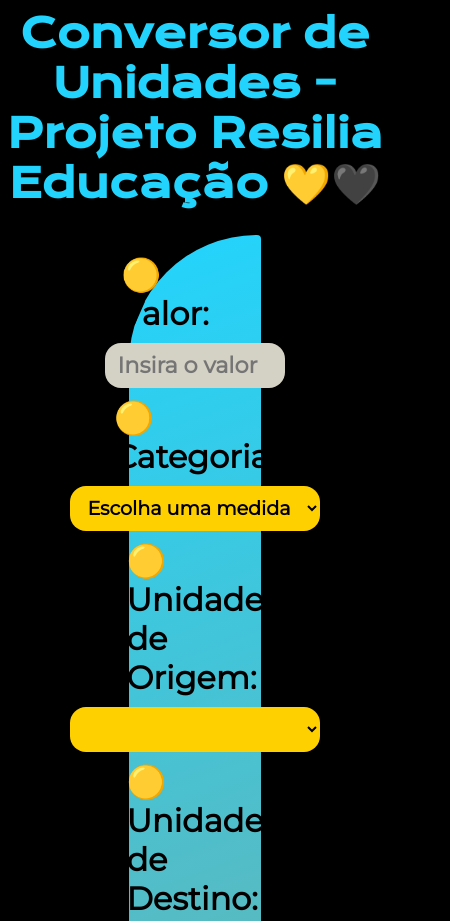
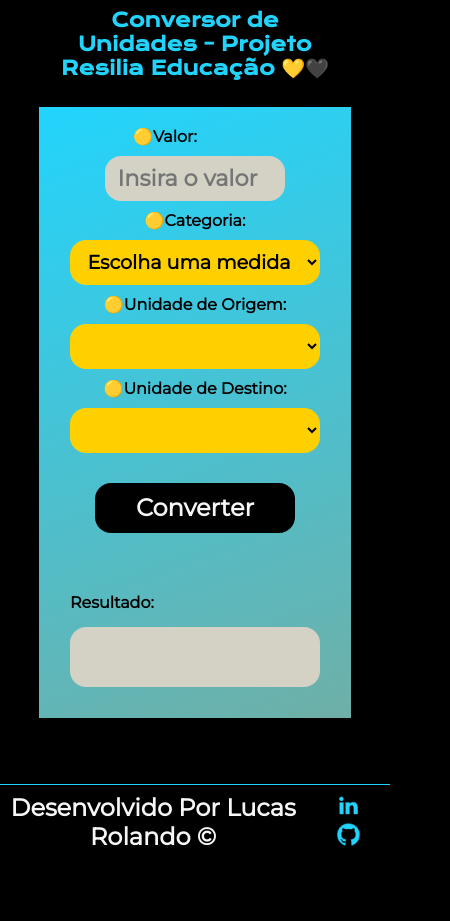
Before and after one commit to lucasrls98/Conversor---Projeto, a plain HTML site: page index.html in a window 390 px wide. Shown: the top 921 px of the page, 450 px wide, since content can reach past the window. After the commit the page ends 859 px from the top, so only its background shows below. Drawn offline with nearby package versions, Linux system fonts and the light colour scheme.

Commit message:
feat:comentários no código

```diff
--- a/styles/styles.css
+++ b/styles/styles.css
@@ -7,6 +7,7 @@
     --second-color: #f6f6f6;
     --third-color: #22d4fd;
     --hover-color: #272727;
+    --gray-color: #d4d1c5;
     --background-gradient:linear-gradient(160deg, #22d4fd 0%, #6fafa7 100%);
     --yellow-color: #ffd000;
     --main-font: 'Krona One', sans-serif;
@@ -15,7 +16,7 @@
 
 }
 
-/* RESET CSS  */
+/* RESET CSS   e configurações para footer suspenso*/
 *{
     margin: 0;
     padding: 0;
@@ -77,7 +78,7 @@ section{
     justify-content: center;
     align-items: center;
     padding: 5% 0% 8% 0%;
-    width: 34%;
+    width: 30%;
     gap: 10px;
     color: #000000;
     background: var(--background-gradient);
@@ -140,7 +141,7 @@ input{
     font-size: 1.4rem;
     font-family: var(--second-font);
     font-weight: 700;
-    background-color: #d4d1c5;
+    background-color: var(--gray-color);
     color: var(--main-color);
     border: none;
     border-radius: 16px;
@@ -160,7 +161,7 @@ input{
     width: 250px;
     height: 60px;
     font-size: 2rem;
-    background-color: #d4d1c5;
+    background-color: var(--gray-color);
     color: var(--main-color);
     border:none;
     border-radius: 16px;
@@ -192,3 +193,36 @@ footer{
     transition: opacity 0.5s ease;
     opacity: 0.4;
 }
+
+/* responsividade para tela 1120px e 640px */
+
+@media screen and (max-width:1120px) {
+    #conversor-formulario{
+        font-size: 1rem;
+        width: 50%;
+        border-radius: 0;
+    }
+
+    footer{
+        font-size: 1rem;
+    }
+
+    .logo{
+        width: 25px;
+    }
+
+    .cabecalho-titulo{
+        font-size: 1.2rem;
+        text-align: center;
+        width: 70%;
+    }
+
+}
+
+
+@media screen and (max-width:640px){
+    #conversor-formulario{
+        width: 80%;
+    }
+
+}
```
